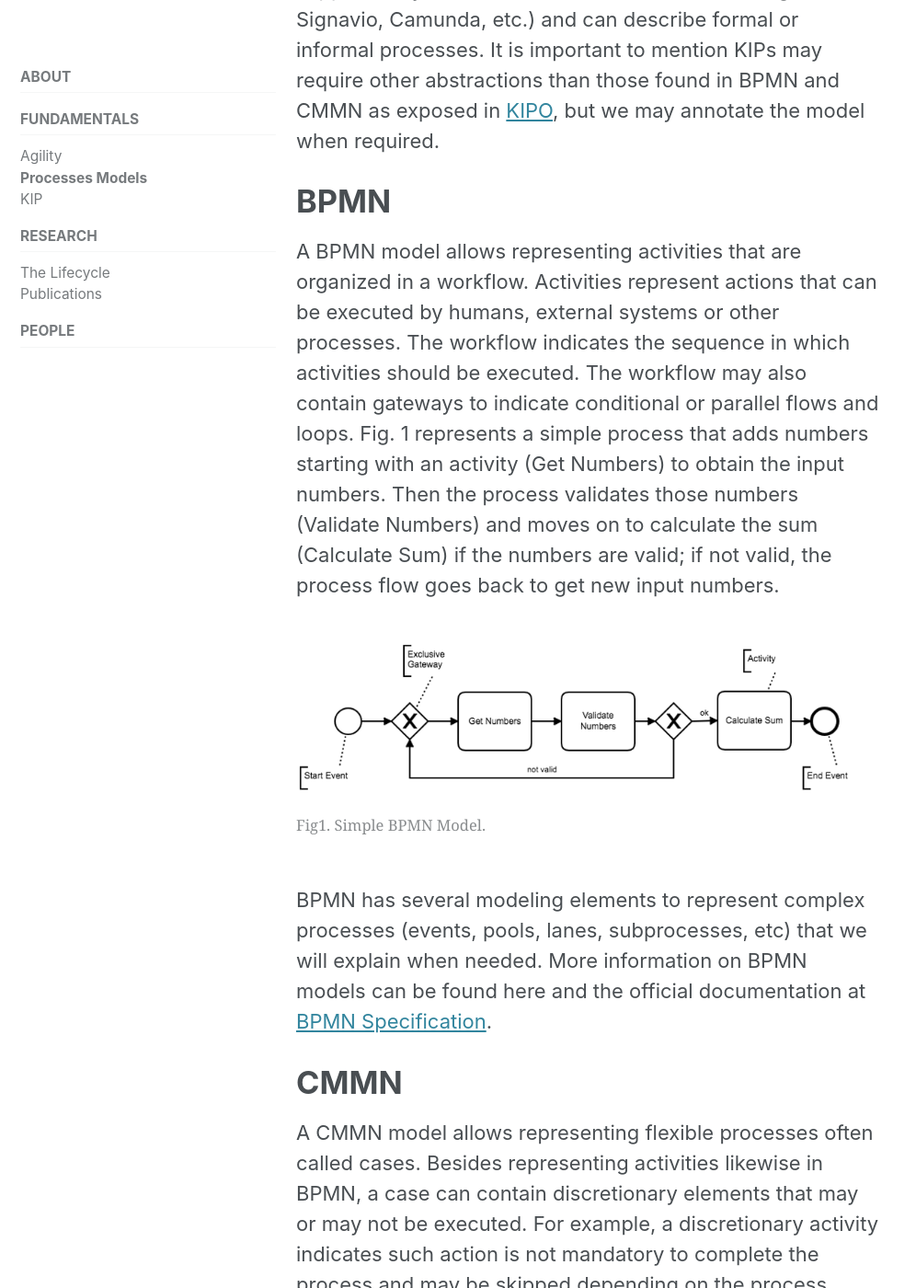
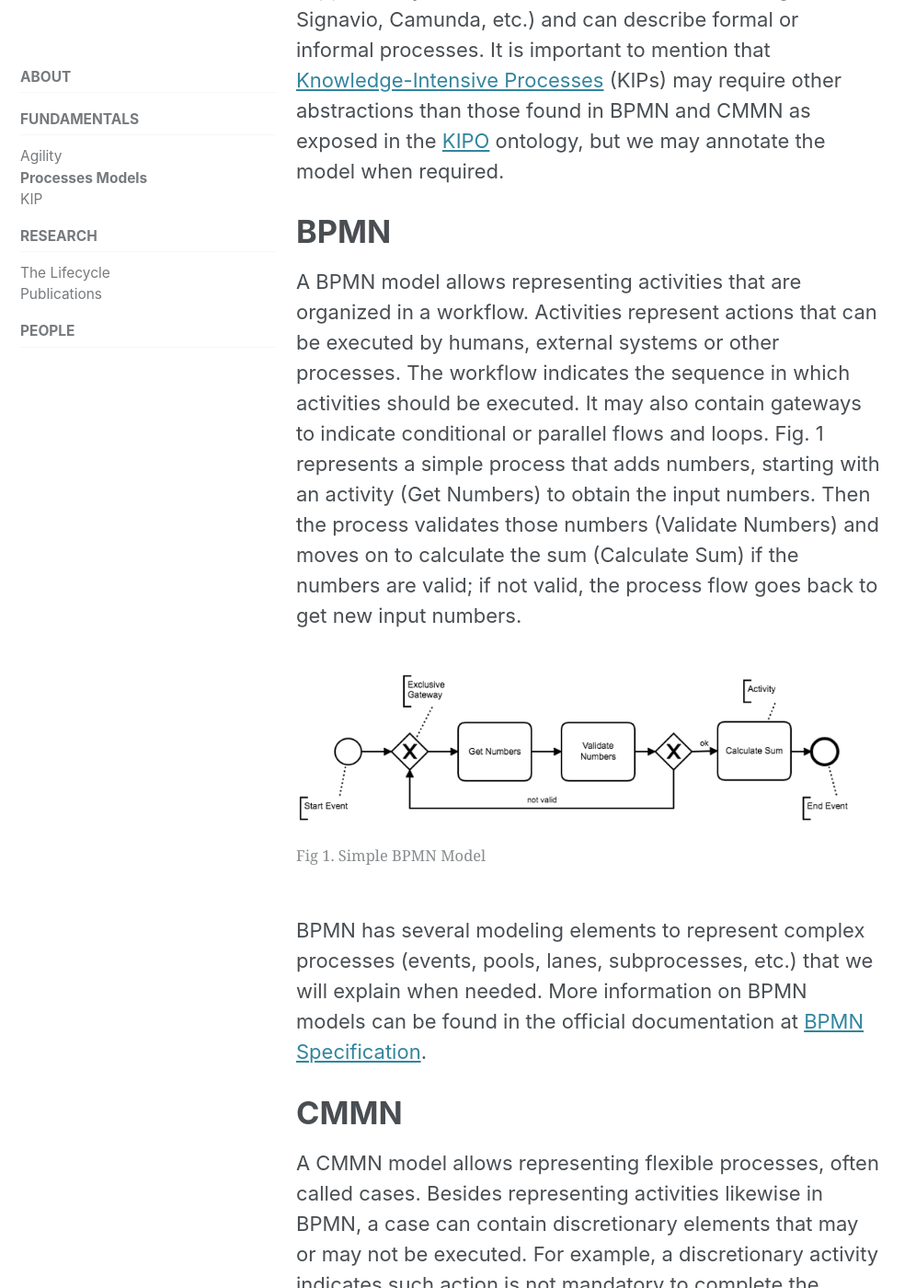
Before and after one commit to AgileKip/site, a Jekyll site: the page built from _pages/procmodels.md, in a window 1280 px wide and 1400 px high, scrolled down 620 px. Shown: the whole window at 92% size, without its empty margins (0-996 px from the left). Built offline with Jekyll 4.4.1, drawn with Linux system fonts in a browser that asks for light colours; cached includes are drawn as plain includes; nearby versions of some CDN libraries; some of the changed text lies outside the part shown.

Commit message:
Pequenas correções no texto

```diff
--- a/_pages/procmodels.md
+++ b/_pages/procmodels.md
@@ -9,22 +9,22 @@
   nav: "docs"
 ---
 
-Process models document the process workflow and associated concepts. They can be represented by Process Modeling Languages such as YAWL, BPMN, UML Activity Diagrams or Petri Nets. Although most languages share some similarities and are capable of representing process abstractions such as activities, sequencing and decisions, we will illustrate most of the process models used in this text with BPMN (Business Process Modeling Notation) as BPMN is recognized as the de facto process modeling language. We will also use CMMN (Case Management Modeling Notation), as CMMN allows representing flexible workflows that can be called from BPMN process or executed standalone. Both notations, BPMN and CMMN, are supported by several tool vendors (SAP, IBM, BizAgi, Signavio, Camunda, etc.) and can describe formal or informal processes. It is important to mention KIPs may require other abstractions than those found in BPMN and CMMN as exposed in [KIPO](https://link.springer.com/article/10.1007/s10270-014-0397-1), but we may annotate the model when required.
+Process models document the process workflow and associated concepts. They can be represented by Process Modeling Languages such as YAWL, BPMN, UML Activity Diagrams or Petri Nets. Although most languages share some similarities and are capable of representing process abstractions such as activities, sequencing and decisions, we will illustrate most of the process models used in this text with [BPMN](https://www.omg.org/spec/BPMN/) (Business Process Model and Notation), since it is recognized as the de facto business process modeling language. We will also use [CMMN](https://www.omg.org/spec/CMMN/) (Case Management Model and Notation), as it allows representing flexible workflows that can be called from BPMN processes or executed standalone. Both notations, BPMN and CMMN, are supported by several tool vendors (SAP, IBM, BizAgi, Signavio, Camunda, etc.) and can describe formal or informal processes. It is important to mention that [Knowledge-Intensive Processes](https://link.springer.com/article/10.1007/s13740-014-0038-4) (KIPs) may require other abstractions than those found in BPMN and CMMN as exposed in the [KIPO](https://link.springer.com/article/10.1007/s10270-014-0397-1) ontology, but we may annotate the model when required.
 
 # BPMN
 
-A BPMN model allows representing activities that are organized in a workflow. Activities represent actions that can be executed by humans, external systems or other processes. The workflow indicates the sequence in which activities should be executed. The workflow may also contain gateways to indicate conditional or parallel flows and loops. Fig. 1 represents a simple process that adds numbers starting with an activity (Get Numbers) to obtain the input numbers. Then the process validates those numbers (Validate Numbers) and moves on to calculate the sum (Calculate Sum) if the numbers are valid; if not valid, the process flow goes back to get new input numbers.
+A BPMN model allows representing activities that are organized in a workflow. Activities represent actions that can be executed by humans, external systems or other processes. The workflow indicates the sequence in which activities should be executed. It may also contain gateways to indicate conditional or parallel flows and loops. Fig. 1 represents a simple process that adds numbers, starting with an activity (Get Numbers) to obtain the input numbers. Then the process validates those numbers (Validate Numbers) and moves on to calculate the sum (Calculate Sum) if the numbers are valid; if not valid, the process flow goes back to get new input numbers.
 
-{% include figure image_path="/assets/images/simple_bpmn.png" alt="this is a placeholder image" caption="Fig1. Simple BPMN Model." %}
+{% include figure image_path="/assets/images/simple_bpmn.png" alt="this is a placeholder image" caption="Fig 1. Simple BPMN Model" %}
 
-BPMN has several modeling elements to represent complex processes (events, pools, lanes, subprocesses, etc) that we will explain when needed. More information on BPMN models can be found here and the official documentation at [BPMN Specification](https://www.omg.org/spec/BPMN/2.0/PDF).
+BPMN has several modeling elements to represent complex processes (events, pools, lanes, subprocesses, etc.) that we will explain when needed. More information on BPMN models can be found in the official documentation at [BPMN Specification](https://www.omg.org/spec/BPMN/).
 
 # CMMN
 
-A CMMN model allows representing flexible processes often called cases. Besides representing activities likewise in BPMN, a case can contain discretionary elements that may or may not be executed. For example, a discretionary activity indicates such action is not mandatory to complete the process and may be skipped depending on the process execution context. Another important difference between BPMN and CMMN is how they represent sequences. In BPMN sequences are represented as directed edges connecting two model elements whereas in CMMN sequences can be modeled using connections and sentries (entry or exit criteria). For example, Fig2 illustrates the same Addition Process using CMMN where the Get Numbers and Calculate Sum activities are connected using a dashed-dot line and a sentry (shallow diamond). The dashed-dot line is decorated with the term complete and is combined with the sentry to indicate the Calculate Sum activity can only start when the Get Numbers activity is completed, thus representing a sequence.
+A CMMN model allows representing flexible processes, often called cases. Besides representing activities likewise in BPMN, a case can contain discretionary elements that may or may not be executed. For example, a discretionary activity indicates such action is not mandatory to complete the process and may be skipped depending on the process execution context. Another important difference between BPMN and CMMN is how they represent sequences. In BPMN sequences are represented as directed edges connecting two model elements whereas in CMMN sequences can be modeled using connections and sentries (entry or exit criteria). For example, Fig 2 illustrates the same Addition Process using CMMN, where the Get Numbers and Calculate Sum activities are connected using a dashed-dot line and a sentry (diamond). The dashed-dot line is decorated with the term ‘complete’ and is combined with the sentry to indicate the Calculate Sum activity can only start when the Get Numbers activity is completed, thus representing a sequence.
 
-Fig2 also represents the activity Validate Numbers decorated with a dashed line to indicate such activity is discretionary. Different from the BPMN version of the Addition Process that uses a gateway to represent an optional flow, the CMMN model leaves the decision to apply or not apply validation to the case worker. As a result, when the CMMN version of the Addition Process starts the Get Numbers activity will be available to execute but Validate Numbers and Calculate Sum will become available only when Get Numbers is completed. Given Validate Numbers is discretionary, the process may execute Calculate Sum without waiting for the validation action.
+Fig 2 also represents the Validate Numbers activity with a dashed line to indicate such activity is discretionary (optional). Different from the BPMN version of the Addition Process that uses a gateway to represent an optional flow, the CMMN model leaves the decision to apply or not apply numbers validation to the case worker. As a result, when the CMMN version of the Addition Process starts the Get Numbers activity will be available to execute but Validate Numbers and Calculate Sum will become available only when Get Numbers is completed. Given Validate Numbers is discretionary, the process may execute Calculate Sum without waiting for the validation action.
 
-{% include figure image_path="/assets/images/simple_cmmn.png" alt="this is a placeholder image" caption="Fig2. Simple CMMN Model." %}
+{% include figure image_path="/assets/images/simple_cmmn.png" alt="this is a placeholder image" caption="Fig 2. Simple CMMN Model" %}
 
-CMMN has also several other modeling elements (stages, milestones, case files, etc.) that we will explain when needed. We found a nice explanation for CMMN here and the official documentation at [CMMN Specification](https://www.omg.org/cmmn/).
+CMMN has also several other modeling elements (stages, milestones, case files, etc.) that we will explain when needed. More information on CMMN models can be found in the oficial documentation at [CMMN Specification](https://www.omg.org/spec/CMMN/).
```
